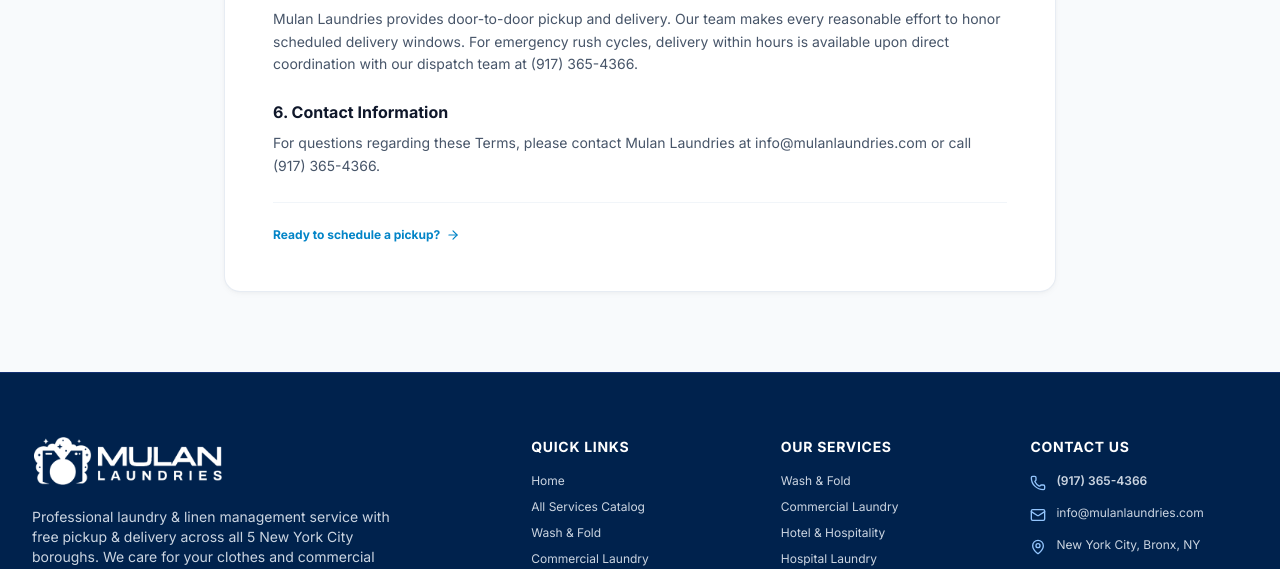
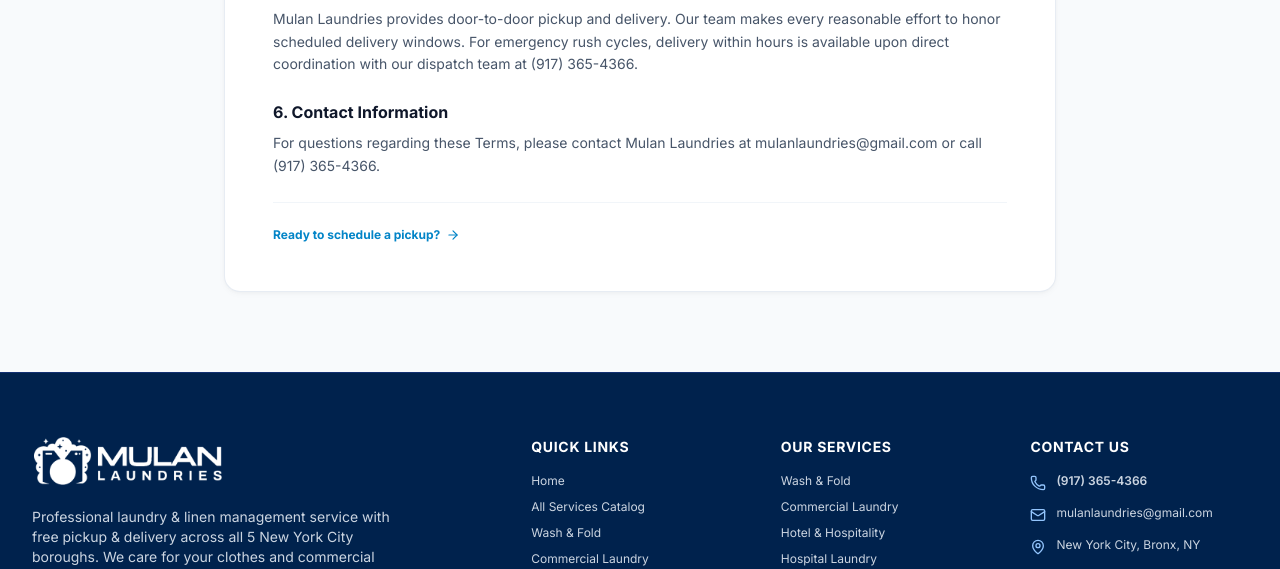
Before and after one commit to alvinmonir411/mulan-laundries, a Next.js app: page /terms in a window 1280 px wide. Shown: the part 920-1489 px from the top of the page. Built offline with nearby package versions, Linux system fonts and the light colour scheme; no server answers; the database is empty.

Commit message:
chore(brand): update primary email to mulanlaundries@gmail.com across all components, settings, and database

```diff
--- a/scripts/seed_cms.js
+++ b/scripts/seed_cms.js
@@ -135,7 +135,7 @@ const DEFAULT_PAGES = [
     slug: "/contact",
     title: "Contact Us",
     meta_title: "Contact Mulan Laundries | 24/7 NYC Laundry Dispatch",
-    meta_description: "Contact Mulan Laundries 24/7 at (917) 365-4366 or info@mulanlaundries.com. NYC laundry and commercial linen specialists ready to assist.",
+    meta_description: "Contact Mulan Laundries 24/7 at (917) 365-4366 or mulanlaundries@gmail.com. NYC laundry and commercial linen specialists ready to assist.",
     heading: "We're Here 24/7 for Your Laundry Needs",
     subheading: "Call, email, or visit us. Our dispatch team is always available.",
     banner_image: "/images/about-4.jpg",
--- a/src/app/admin/components/WebsiteSettings.tsx
+++ b/src/app/admin/components/WebsiteSettings.tsx
@@ -308,7 +308,7 @@ export const WebsiteSettings: React.FC<WebsiteSettingsProps> = ({
               type="email"
               value={settings.email || ""}
               onChange={(e) => onSettingChange("email", e.target.value)}
-              placeholder="info@mulanlaundries.com"
+              placeholder="mulanlaundries@gmail.com"
               className="w-full px-4 py-2.5 text-sm rounded-xl border border-slate-200 focus:border-[#005BD3] outline-none"
             />
           </div>
--- a/src/data/business.ts
+++ b/src/data/business.ts
@@ -3,7 +3,7 @@ export const BUSINESS_INFO = {
   tagline: "Best-in-class Commercial Laundry & Linen Management in New York",
   phone: "(917) 365-4366",
   phoneRaw: "+19173654366",
-  email: "info@mulanlaundries.com",
+  email: "mulanlaundries@gmail.com",
   location: "New York City, Bronx",
   fullAddress: "New York City, Bronx, NY",
   hours: "Mon.–Sun. 24x7 (24/7, 365 Days a Year)",
--- a/src/data/site_pages.json
+++ b/src/data/site_pages.json
@@ -43,7 +43,7 @@
     "slug": "/contact",
     "title": "Contact Us",
     "meta_title": "Contact Mulan Laundries | 24/7 NYC Laundry Dispatch",
-    "meta_description": "Contact Mulan Laundries 24/7 at (917) 365-4366 or info@mulanlaundries.com. NYC laundry and commercial linen specialists ready to assist.",
+    "meta_description": "Contact Mulan Laundries 24/7 at (917) 365-4366 or mulanlaundries@gmail.com. NYC laundry and commercial linen specialists ready to assist.",
     "heading": "We're Here 24/7 for Your Laundry Needs",
     "subheading": "Call, email, or visit us. Our dispatch team is always available.",
     "banner_image": "/images/about-4.jpg",
--- a/src/data/site_settings.json
+++ b/src/data/site_settings.json
@@ -9,7 +9,7 @@
   "hero_video_url": "https://res.cloudinary.com/dgaiqqh7k/image/upload/v1794909729/mulan-laundries/uploads/xnud3prvekdpmhsfjdni.webp",
   "phone": "(917) 365-4366",
   "phone_raw": "+19173654366",
-  "email": "info@mulanlaundries.com",
+  "email": "mulanlaundries@gmail.com",
   "address": "New York City, Bronx, NY",
   "operating_hours": "24 Hours a Day / 7 Days a Week",
   "favicon_url": "https://res.cloudinary.com/dgaiqqh7k/image/upload/v1794908949/mulan-laundries/new-logo.webp",
--- a/src/lib/cmsTypes.ts
+++ b/src/lib/cmsTypes.ts
@@ -240,7 +240,7 @@ export const DEFAULT_PAGES: SitePage[] = [
     slug: "/contact",
     title: "Contact Us",
     meta_title: "Contact Mulan Laundries | 24/7 NYC Laundry Dispatch",
-    meta_description: "Contact Mulan Laundries 24/7 at (917) 365-4366 or info@mulanlaundries.com. NYC laundry and commercial linen specialists ready to assist.",
+    meta_description: "Contact Mulan Laundries 24/7 at (917) 365-4366 or mulanlaundries@gmail.com. NYC laundry and commercial linen specialists ready to assist.",
     heading: "We're Here 24/7 for Your Laundry Needs",
     subheading: "Call, email, or visit us. Our dispatch team is always available.",
     banner_image: "/images/about-4.jpg",
--- a/src/lib/settingsTypes.ts
+++ b/src/lib/settingsTypes.ts
@@ -30,7 +30,7 @@ export const DEFAULT_SITE_SETTINGS: SiteSettings = {
   hero_video_url: "/images/slide1.webp",
   phone: "(917) 365-4366",
   phone_raw: "+19173654366",
-  email: "info@mulanlaundries.com",
+  email: "mulanlaundries@gmail.com",
   address: "New York City, Bronx, NY",
   operating_hours: "24 Hours a Day / 7 Days a Week",
   favicon_url: "/images/new-logo.webp",
```
